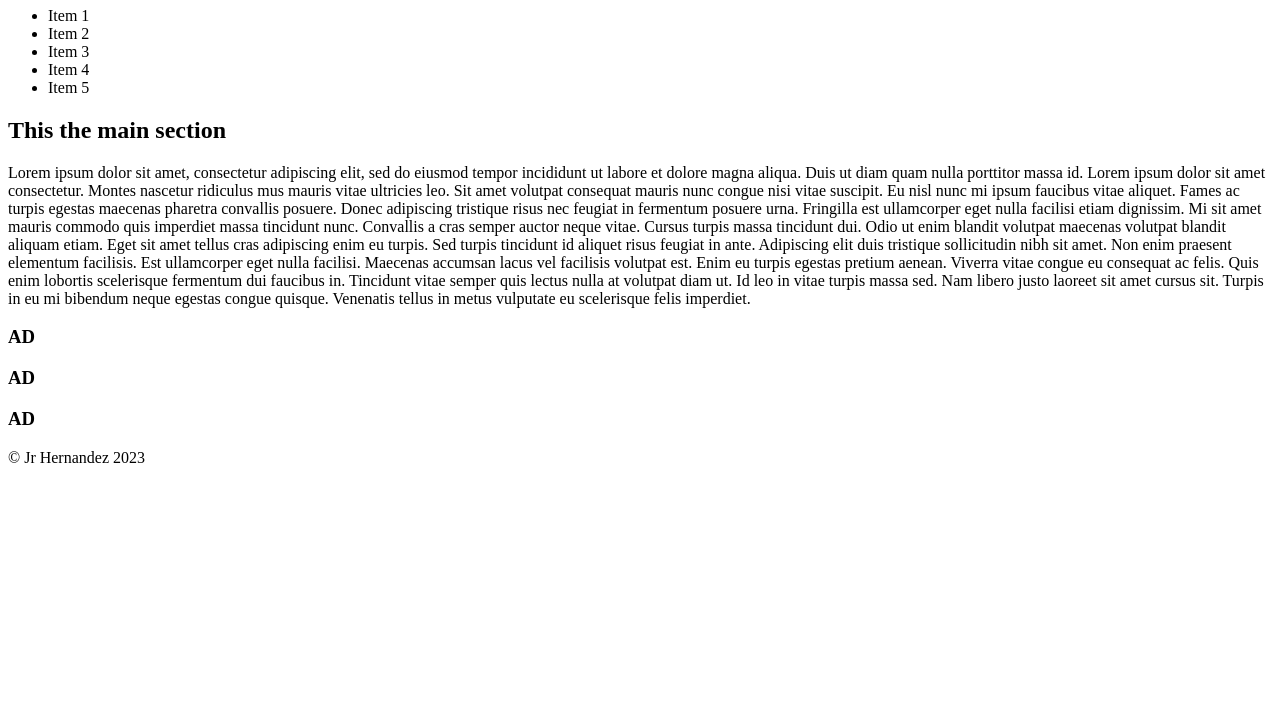
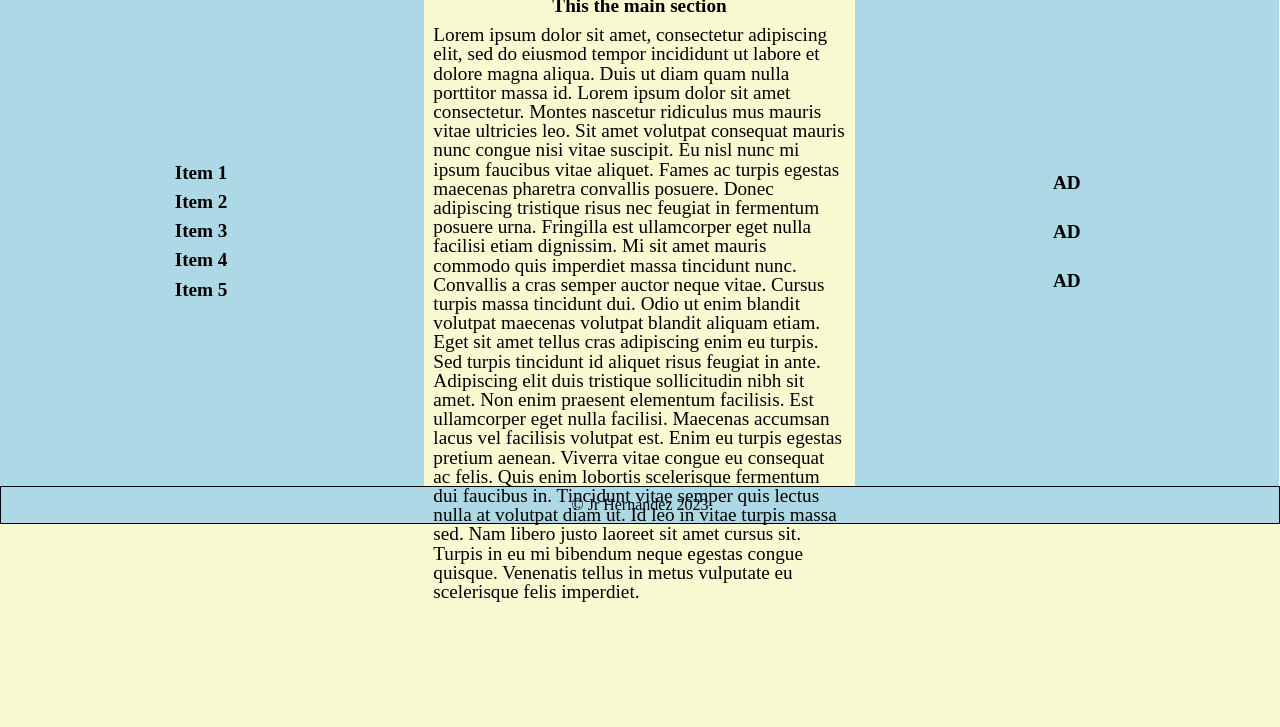
Before and after one commit to JrHernandez25/Holy_Grail, a plain HTML site: page index.html in a window 1280 px wide. Shown: the part 73-800 px from the top of the page. Drawn offline with Linux system fonts and the light colour scheme.

Commit message:
Finished float part of the Holy Grail

```diff
--- a/index.html
+++ b/index.html
@@ -4,7 +4,9 @@
     <meta charset="UTF-8">
     <meta http-equiv="X-UA-Compatible" content="IE=edge">
     <meta name="viewport" content="width=device-width, initial-scale=1.0">
-    <link rel="styles" href="/styles/reset.css" link>
+    <link rel="stylesheet" href="./styles/reset.css" >
+    <link rel="stylesheet" href="./styles/core.css" >
+    <link rel="stylesheet" href="./styles/float.css" >
     <title>Holy Grail</title>
 </head>
 <body>
--- a/styles/core.css
+++ b/styles/core.css
@@ -15,16 +15,42 @@ h1{
     font-weight: bold;
 }
 aside{
-    width: 33%;
-    height: 600px;
+    width: 33.15%;
+    height: 505px;
     background-color: lightblue;
 }
 div{
     width: 33%;
-    height: 600px;
+    height: 505px;
 }
 section{
-    width: 33%;
-    height: 600px;
+    width: 33.15%;
+    height: 505px;
     background-color: lightblue;
 }
+li{
+    font-size: larger;
+    font-weight: bold;
+    padding: 5px;
+}
+h2{
+    font-size: larger;
+    font-weight: bold;
+    padding: 5px;
+}
+p{
+    font-size: larger;
+    padding: 5px;
+}
+h3{
+    font-size: larger;
+    font-weight: bold;
+    padding: 15px;
+}
+footer{
+    background-color: lightblue;
+    text-align: center;
+    padding: 10px;
+    color: black;
+    border: 1px solid black;
+}
--- a/styles/float.css
+++ b/styles/float.css
@@ -0,0 +1,30 @@
+main{
+    display: inline-block;
+    vertical-align: top;
+}
+aside{
+    display: inline-block;
+    vertical-align: top;
+}
+div{
+    display: inline-block;
+    vertical-align: top;
+}
+section{
+    display: inline-block;
+    vertical-align: top;
+}
+h3{
+    position: relative;
+    top: 35%;
+    text-align: center;
+}
+nav{
+    position: relative;
+    left: 40%;
+    top: 35%;
+}
+h2{
+    text-align: center;
+    margin-top: 10px;
+}
```
